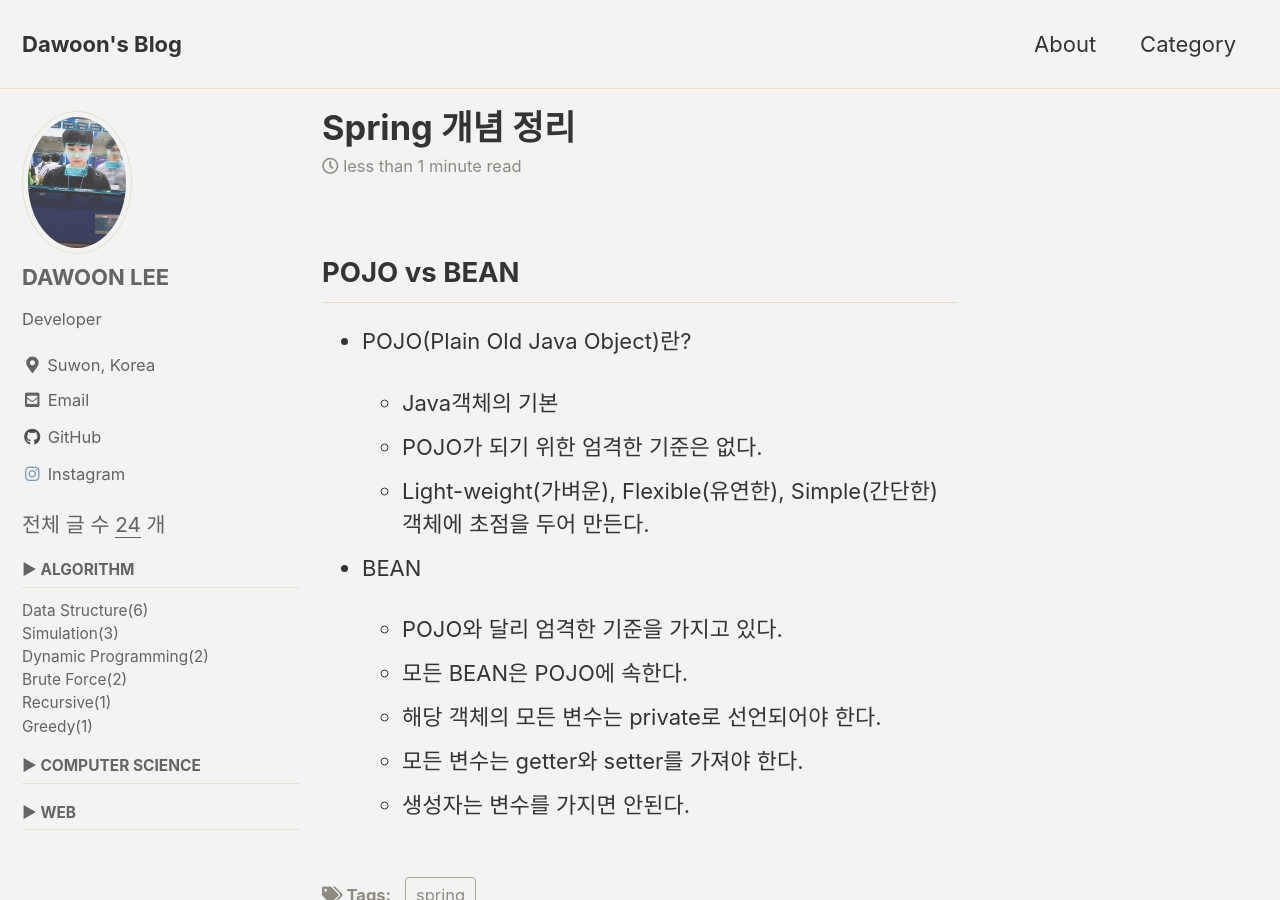
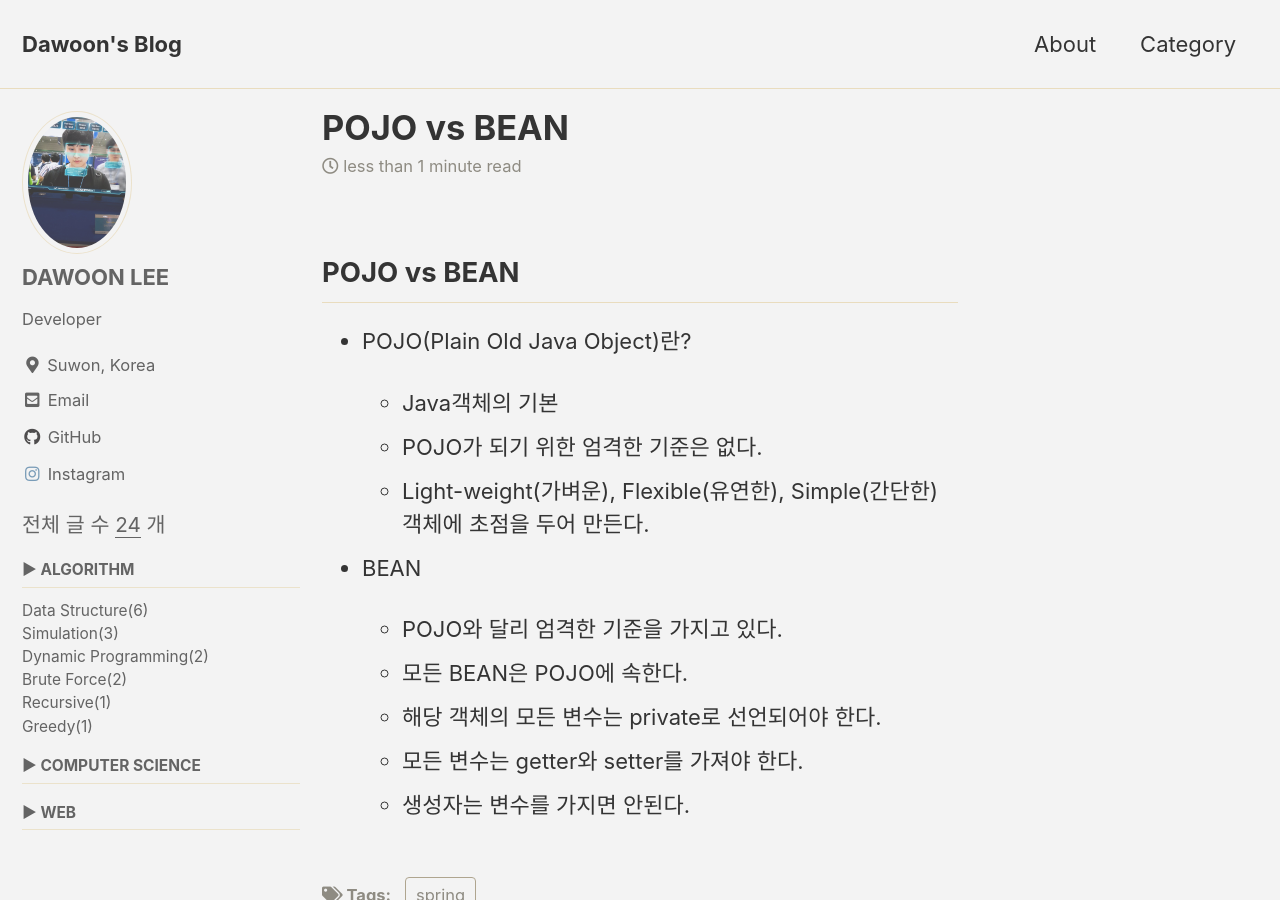
Before and after one commit to rhdrlvnd/rhdrlvnd.github.io, a Jekyll site: the page built from _posts/Web/Spring/2021-01-14-post.md, in a window 1280 px wide and 900 px high. Built offline with Jekyll 4.4.1, drawn with Linux system fonts in a browser that asks for light colours; cached includes are drawn as plain includes.

Commit message:
post name update

```diff
--- a/_posts/Web/Spring/2021-01-14-post.md
+++ b/_posts/Web/Spring/2021-01-14-post.md
@@ -1,6 +1,6 @@
 ---
-title:  Spring 개념 정리
-excerpt: Spring 개념 정리
+title:  POJO vs BEAN
+excerpt: POJO vs BEAN
 search: true
 categories:
   - spring
```
